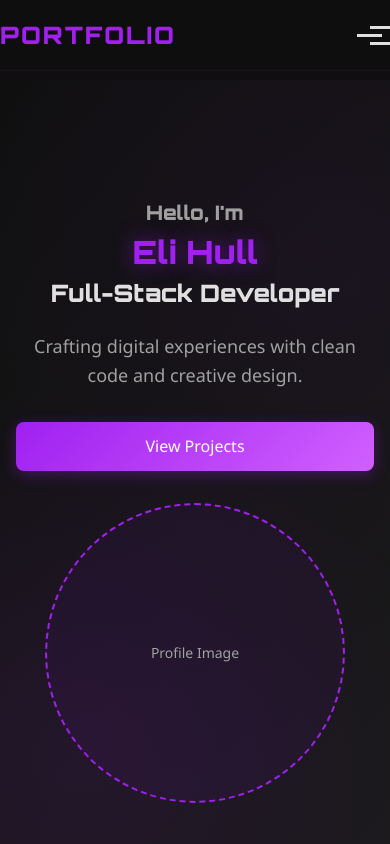
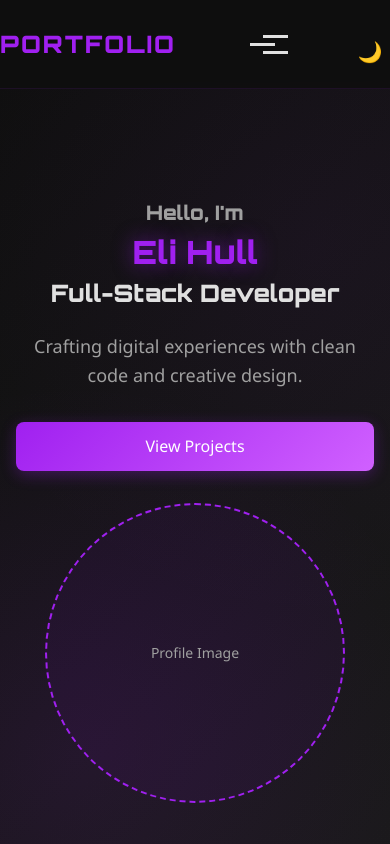
Before and after one commit to Eli-rgb92/Portfolio-Website, a plain HTML site: page projects/index.html in a window 390 px wide. Shown: the top 844 px of the page. Drawn offline with Linux system fonts and the light colour scheme.

Commit message:
add java script part1

```diff
--- a/CSS/style.css
+++ b/CSS/style.css
@@ -23,6 +23,54 @@
 
   /* Effects */
   --transition-speed: 0.3s;
+
+  /* Light mode colors */
+  --color-bg-light: #ffffff;
+  --color-bg-alt-light: #f8f9fa;
+  --color-text-light: #2c3e50;
+  --color-text-muted-light: #6c757d;
+  --color-accent-light: #a020f0;
+  --color-accent-hover-light: #8a1fd8;
+}
+
+/* Light mode theme */
+[data-theme="light"] {
+  --color-bg: var(--color-bg-light);
+  --color-bg-alt: var(--color-bg-alt-light);
+  --color-text: var(--color-text-light);
+  --color-text-muted: var(--color-text-muted-light);
+  --color-accent: var(--color-accent-light);
+  --color-accent-hover: var(--color-accent-hover-light);
+}
+
+/* ========================================
+   THEME TOGGLE
+   ======================================== */
+.theme-toggle {
+  margin-left: 1rem;
+  display: flex;
+  align-items: center;
+}
+
+.theme-toggle-btn {
+  background: none;
+  border: none;
+  cursor: pointer;
+  padding: 0.5rem;
+  border-radius: 50%;
+  transition: all var(--transition-speed) ease;
+  color: var(--color-text);
+  font-size: 1.25rem;
+  display: flex;
+  align-items: center;
+  justify-content: center;
+  width: 40px;
+  height: 40px;
+}
+
+.theme-toggle-btn:hover {
+  background: rgba(160, 32, 240, 0.1);
+  transform: scale(1.1);
 }
 
 /* ========================================
@@ -1003,6 +1051,42 @@ a:hover {
 }
 
 /* ========================================
+   LIGHT MODE ADJUSTMENTS
+   ======================================== */
+[data-theme="light"] .header {
+  background-color: rgba(255, 255, 255, 0.95);
+  border-bottom: 1px solid rgba(160, 32, 240, 0.1);
+}
+
+[data-theme="light"] .hero {
+  background: linear-gradient(135deg, var(--color-bg) 0%, var(--color-bg-alt) 100%);
+}
+
+[data-theme="light"] .hero::before {
+  background: radial-gradient(circle at 20% 80%, rgba(160, 32, 240, 0.05) 0%, transparent 50%),
+              radial-gradient(circle at 80% 20%, rgba(160, 32, 240, 0.03) 0%, transparent 50%);
+}
+
+[data-theme="light"] .project-card {
+  border: 1px solid rgba(160, 32, 240, 0.1);
+  box-shadow: 0 2px 10px rgba(0, 0, 0, 0.1);
+}
+
+[data-theme="light"] .project-card:hover {
+  box-shadow: 0 10px 30px rgba(160, 32, 240, 0.15);
+}
+
+[data-theme="light"] .btn-secondary {
+  border-color: var(--color-accent);
+  color: var(--color-accent);
+}
+
+[data-theme="light"] .btn-secondary:hover {
+  background: var(--color-accent);
+  color: white;
+}
+
+/* ========================================
    RESPONSIVE DESIGN
    ======================================== */
 
@@ -1092,6 +1176,15 @@ a:hover {
 
   .filter-select {
     min-width: 150px;
+  }
+
+  .theme-toggle {
+    margin-left: 0;
+    margin-top: 1rem;
+  }
+
+  .nav-container {
+    flex-wrap: wrap;
   }
 }
 
--- a/js/Script.js
+++ b/js/Script.js
@@ -0,0 +1,220 @@
+// Theme Toggle Functionality
+class ThemeManager {
+    constructor() {
+        this.themeToggle = document.querySelector('.theme-toggle-btn');
+        this.themeIcon = document.querySelector('.theme-icon');
+        this.currentTheme = localStorage.getItem('theme') || 'dark';
+
+        // Debug logging
+        console.log('ThemeManager initialized');
+        console.log('Theme toggle button:', this.themeToggle);
+        console.log('Theme icon:', this.themeIcon);
+        console.log('Current theme:', this.currentTheme);
+
+        this.init();
+    }
+
+    init() {
+        // Set initial theme
+        document.documentElement.setAttribute('data-theme', this.currentTheme);
+        this.updateIcon();
+
+        // Add event listener
+        if (this.themeToggle) {
+            this.themeToggle.addEventListener('click', () => {
+                console.log('Theme toggle clicked!');
+                this.toggleTheme();
+            });
+            console.log('Event listener added to theme toggle');
+        } else {
+            console.error('Theme toggle button not found!');
+        }
+    }
+
+    toggleTheme() {
+        console.log('Toggling theme from:', this.currentTheme);
+        this.currentTheme = this.currentTheme === 'dark' ? 'light' : 'dark';
+        console.log('New theme:', this.currentTheme);
+        document.documentElement.setAttribute('data-theme', this.currentTheme);
+        localStorage.setItem('theme', this.currentTheme);
+        this.updateIcon();
+    }
+
+    updateIcon() {
+        this.themeIcon.textContent = this.currentTheme === 'dark' ? '🌙' : '☀️';
+    }
+}
+
+// Typing Animation
+class TypingAnimation {
+    constructor(element, text, speed = 100) {
+        this.element = element;
+        this.text = text;
+        this.speed = speed;
+        this.currentIndex = 0;
+        this.isTyping = false;
+
+        this.init();
+    }
+
+    init() {
+        this.element.textContent = '';
+        this.startTyping();
+    }
+
+    startTyping() {
+        if (this.isTyping) return;
+
+        this.isTyping = true;
+        this.typeNextChar();
+    }
+
+    typeNextChar() {
+        if (this.currentIndex < this.text.length) {
+            this.element.textContent += this.text.charAt(this.currentIndex);
+            this.currentIndex++;
+            setTimeout(() => this.typeNextChar(), this.speed);
+        } else {
+            this.isTyping = false;
+            // Remove cursor after typing is complete
+            setTimeout(() => {
+                this.element.style.setProperty('--cursor-opacity', '0');
+            }, 2000);
+        }
+    }
+}
+
+// Smooth Scrolling with Active Navigation
+class SmoothScroller {
+    constructor() {
+        this.navLinks = document.querySelectorAll('.nav-link[href^="#"]');
+        this.sections = document.querySelectorAll('section[id]');
+        this.init();
+    }
+
+    init() {
+        // Add click listeners to nav links
+        this.navLinks.forEach(link => {
+            link.addEventListener('click', (e) => {
+                e.preventDefault();
+                const targetId = link.getAttribute('href');
+                const targetSection = document.querySelector(targetId);
+
+                if (targetSection) {
+                    this.scrollToSection(targetSection);
+                }
+            });
+        });
+
+        // Add scroll listener for active navigation
+        window.addEventListener('scroll', () => this.updateActiveNav());
+
+        // Initial active nav update
+        this.updateActiveNav();
+    }
+
+    scrollToSection(targetSection) {
+        const headerHeight = document.querySelector('.header').offsetHeight;
+        const targetPosition = targetSection.offsetTop - headerHeight - 20;
+
+        window.scrollTo({
+            top: targetPosition,
+            behavior: 'smooth'
+        });
+    }
+
+    updateActiveNav() {
+        const scrollPosition = window.scrollY + 150; // Offset for header
+
+        this.sections.forEach(section => {
+            const sectionTop = section.offsetTop;
+            const sectionHeight = section.offsetHeight;
+            const sectionId = section.getAttribute('id');
+
+            if (scrollPosition >= sectionTop && scrollPosition < sectionTop + sectionHeight) {
+                // Remove active class from all nav links
+                this.navLinks.forEach(link => link.classList.remove('active'));
+
+                // Add active class to corresponding nav link
+                const activeLink = document.querySelector(`.nav-link[href="#${sectionId}"]`);
+                if (activeLink) {
+                    activeLink.classList.add('active');
+                }
+            }
+        });
+    }
+}
+
+// Mobile Navigation Toggle
+class MobileNav {
+    constructor() {
+        this.navToggle = document.querySelector('.nav-toggle');
+        this.navMenu = document.querySelector('.nav-menu');
+        this.init();
+    }
+
+    init() {
+        this.navToggle.addEventListener('click', () => this.toggleMenu());
+
+        // Close menu when clicking on a link
+        this.navMenu.querySelectorAll('.nav-link').forEach(link => {
+            link.addEventListener('click', () => this.closeMenu());
+        });
+    }
+
+    toggleMenu() {
+        this.navMenu.classList.toggle('active');
+        this.navToggle.classList.toggle('active');
+        this.navToggle.setAttribute('aria-expanded',
+            this.navMenu.classList.contains('active').toString());
+    }
+
+    closeMenu() {
+        this.navMenu.classList.remove('active');
+        this.navToggle.classList.remove('active');
+        this.navToggle.setAttribute('aria-expanded', 'false');
+    }
+}
+
+// Initialize everything when DOM is loaded
+document.addEventListener('DOMContentLoaded', () => {
+    console.log('DOM loaded, initializing features...');
+
+    // Initialize theme manager
+    new ThemeManager();
+
+    // Initialize typing animation for the hero name
+    const heroName = document.querySelector('.hero-name');
+    if (heroName) {
+        new TypingAnimation(heroName, 'Eli Hull', 150);
+    }
+
+    // Initialize smooth scrolling
+    new SmoothScroller();
+
+    // Initialize mobile navigation
+    new MobileNav();
+
+    // Add some nice scroll animations
+    const observerOptions = {
+        threshold: 0.1,
+        rootMargin: '0px 0px -50px 0px'
+    };
+
+    const observer = new IntersectionObserver((entries) => {
+        entries.forEach(entry => {
+            if (entry.isIntersecting) {
+                entry.target.style.opacity = '1';
+                entry.target.style.transform = 'translateY(0)';
+            }
+        });
+    }, observerOptions);
+
+    // Observe sections for fade-in animation
+    document.querySelectorAll('section').forEach(section => {
+        section.style.opacity = '0';
+        section.style.transform = 'translateY(30px)';
+        section.style.transition = 'opacity 0.6s ease, transform 0.6s ease';
+        observer.observe(section);
+    });
+});
--- a/projects/index.html
+++ b/projects/index.html
@@ -48,6 +48,13 @@
                         <a href="contact.html" class="nav-link" role="menuitem">Contact</a>
                     </li>
                 </ul>
+
+                <!-- Theme Toggle Button -->
+                <div class="theme-toggle">
+                    <button class="theme-toggle-btn" aria-label="Toggle dark/light mode">
+                        <span class="theme-icon">🌙</span>
+                    </button>
+                </div>
             </div>
         </nav>
     </header>
@@ -233,6 +240,6 @@
     </footer>
 
     <!-- JavaScript -->
-    <script src="js/script.js"></script>
+    <script src="../js/Script.js"></script>
 </body>
 </html>
```
